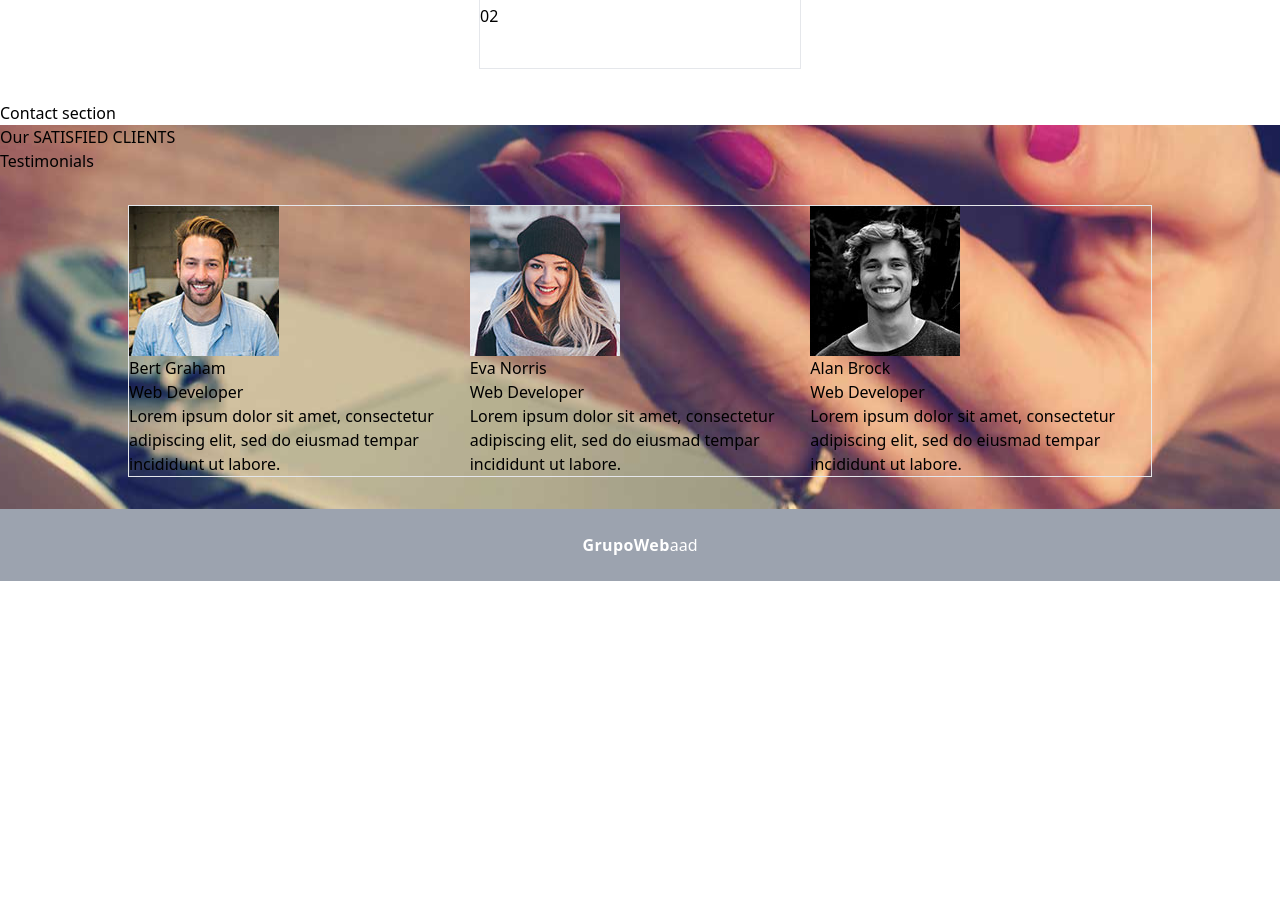
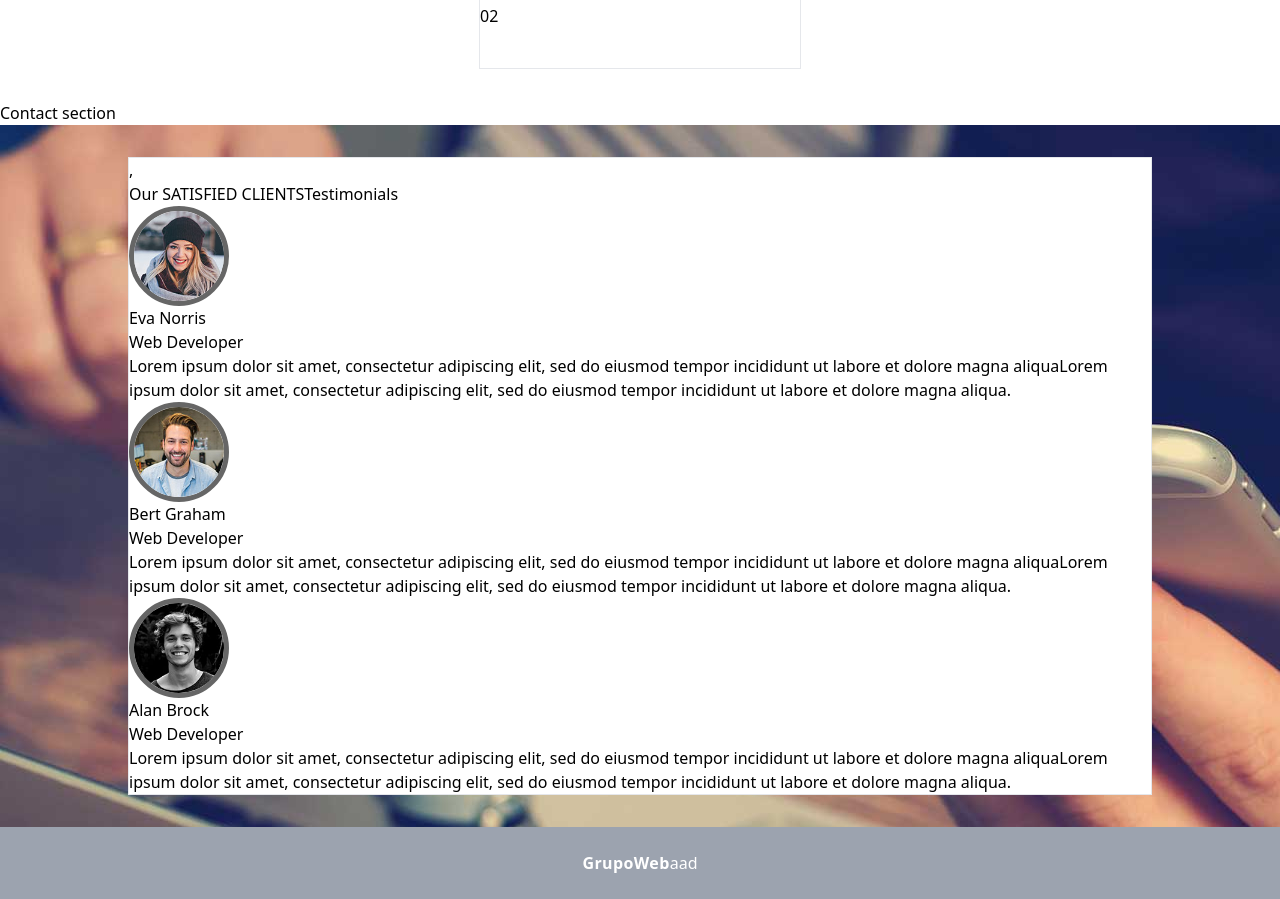
Before and after one commit to alanjq/proyecto-web-g1, a React (Create React App) app: page / in a window 1280 px wide. Shown: the part 1000-1899 px from the top of the page. Before the commit the page ends 1581 px from the top, so only its background shows below. Built offline with nearby package versions, Linux system fonts and the light colour scheme.

Commit message:
Cambios realizados 02/03/23

```diff
--- /dev/null
+++ b/src/sections/testimonials/Testimonialitem.jsx
@@ -0,0 +1,15 @@
+import React from 'react';
+
+   function Testimonialitem({foto, name, position}) {
+      return (
+        <div>
+                  <div className="citem">
+                     <img src={foto} alt="images" className='imgRedonda' />
+                  </div>
+                  <h5>{name}</h5> <span>{position}</span>
+                  <p>Lorem ipsum dolor sit amet, consectetur adipiscing elit, sed do eiusmod tempor incididunt ut labore et dolore magna aliquaLorem ipsum dolor sit amet, consectetur adipiscing elit, sed do eiusmod tempor incididunt ut labore et dolore magna aliqua.
+                  </p>
+               </div>
+      )
+   }
+export default Testimonialitem
--- a/src/sections/testimonials/TestimonialsSection.jsx
+++ b/src/sections/testimonials/TestimonialsSection.jsx
@@ -4,48 +4,28 @@ import Bert from '../../img/testimonial-1.jpg'
 import Eva from '../../img/testimonial-2.jpg'
 import Alan from '../../img/testimonial-3.jpg'
 import Fondo from '../../img/fondo.jpg'
+import "./testimonialsstyles.css"
+import Testimonialitem from './Testimonialitem';
 
 function TestimonialsSection() {
    return (
-      <div style={{
+      <div style={{ background: `url(${Fondo})` }} >
+         <Container>
+            <section id="testimonial" className="bg-white">,
+               <div className='flex'>
+                  <h6 className="sub-heading" texAling="center">Our SATISFIED CLIENTS</h6>
+                  <h2 texAling="center">Testimonials</h2>
+               </div>
+               <div className='flex-row'>
+                  <Testimonialitem foto={Eva} name='Eva Norris' position='Web Developer'/>
+                  <Testimonialitem foto={Bert} name='Bert Graham' position='Web Developer'/>
+                  <Testimonialitem foto={Alan} name='Alan Brock' position='Web Developer'/>
+               </div>
 
-            background: "#0d0f10",
-            position: "relative",
-            background: `url(${Fondo})`,
-            backgroundRepeat: "no-repeat",
-            backgroundSize: "cover;",
-            backgroundPosition: "center center",
-            zIndex: "1"
 
-      }}>
-         <div class="flex-row">
-            <h1>Our SATISFIED CLIENTS</h1>
-            <h2>Testimonials</h2>
-         </div>
-         <Container>
-
-            <div class="flex flex-nowrap">
-               <div>
-                  <img src={Bert} alt="" />
-                  <h1>Bert Graham</h1>
-                  <h2>Web Developer</h2>
-                  <p>Lorem ipsum dolor sit amet, consectetur adipiscing elit, sed do eiusmad tempar incididunt ut labore.</p>
-               </div>
-               <div>
-                  <img src={Eva} alt="" />
-                  <h1>Eva Norris</h1>
-                  <h2>Web Developer</h2>
-                  <p>Lorem ipsum dolor sit amet, consectetur adipiscing elit, sed do eiusmad tempar incididunt ut labore.</p>
-               </div>
-               <div>
-                  <img src={Alan} alt="" />
-                  <h1>Alan Brock</h1>
-                  <h2>Web Developer</h2>
-                  <p>Lorem ipsum dolor sit amet, consectetur adipiscing elit, sed do eiusmad tempar incididunt ut labore.</p>
-               </div>
-            </div>
-         </Container>
-      </div>
+            </section >
+         </Container >
+      </div >
    )
 }
 export default TestimonialsSection
--- /dev/null
+++ b/src/sections/testimonials/testimonialsstyles.css
@@ -0,0 +1,19 @@
+testimonial-area:after {
+    position: absolute;
+    top: 0;
+    content: "";
+    left: 0px;
+    padding: 0;
+    height: 100%;
+    width: 100%;
+    opacity: .9;
+    z-index: -1;
+    background: rgba(3, 13, 70, 0.8);
+
+}
+.imgRedonda {
+    width:100px;
+    height:100px;
+    border-radius:75px;
+    border:5px solid #666;
+}
```
